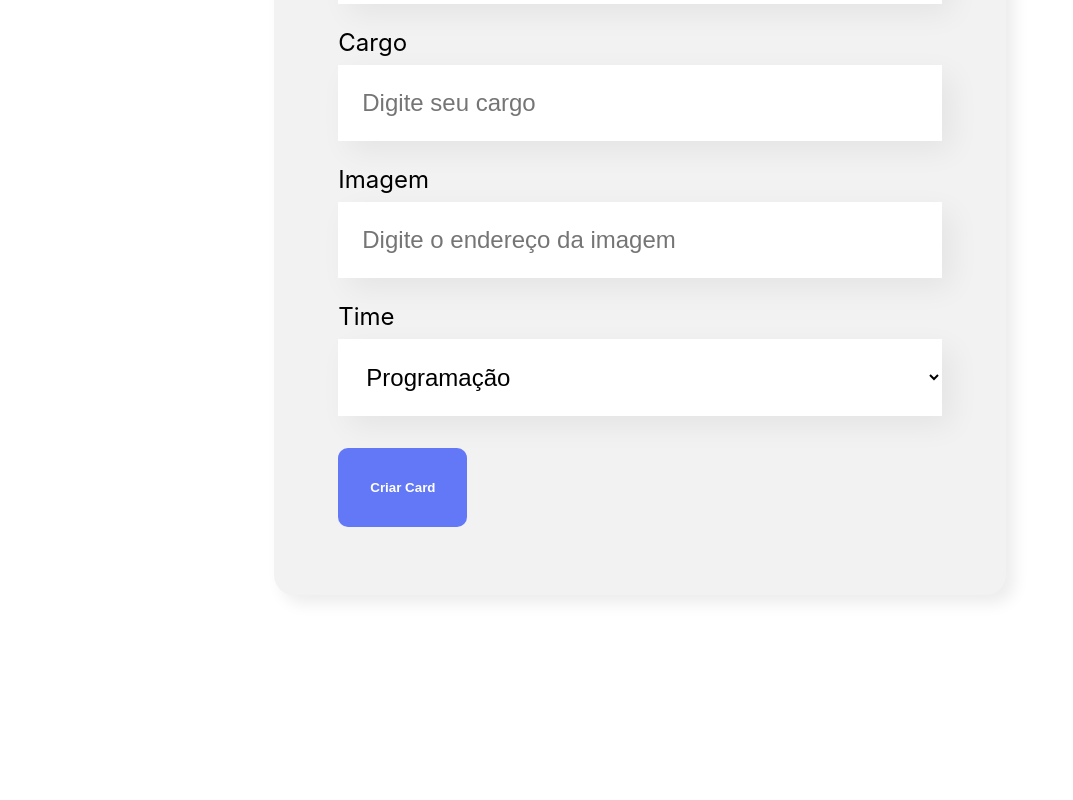
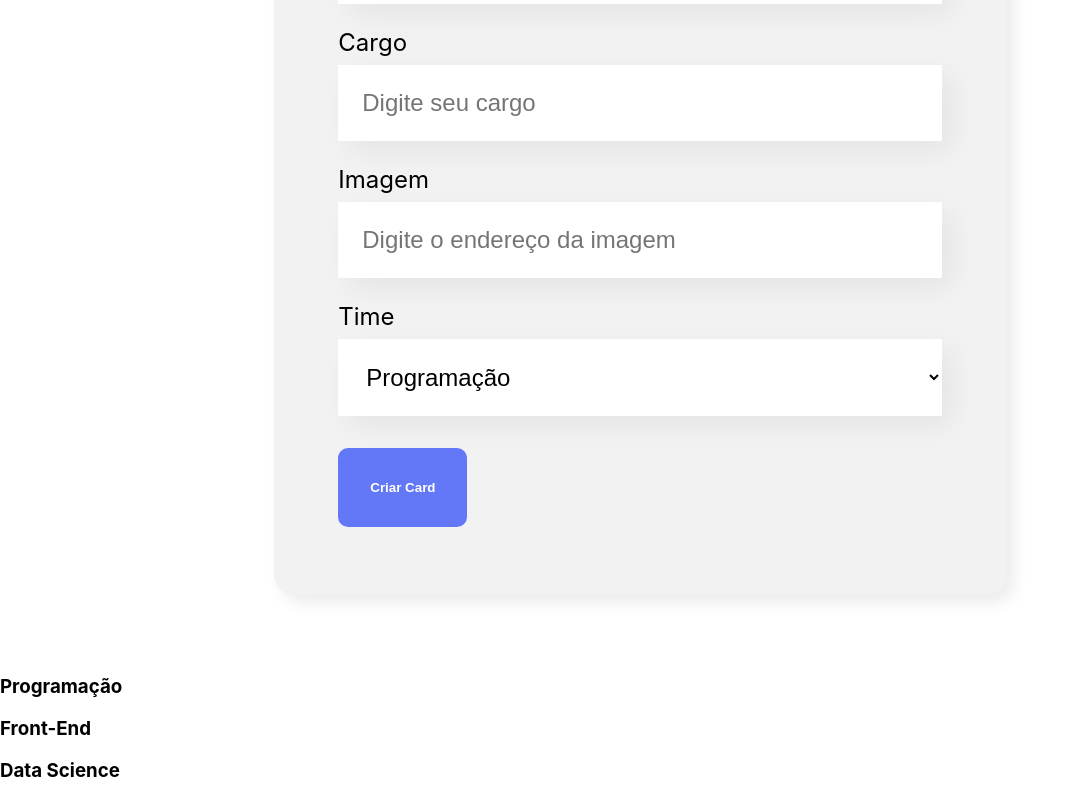
Before and after one commit to Alex-Majdalani/Projeto-Organo, a React (Create React App) app in the folder organo/: page / in a window 1280 px wide. Shown: the part 816-1616 px from the top of the page, without its empty margins (0-1073 px from the left). Before the commit the page ends 1491 px from the top, so only its background shows below. Built offline with nearby package versions, Linux system fonts and the light colour scheme.

Commit message:
Criei o componente Time

```diff
--- a/organo/src/App.js
+++ b/organo/src/App.js
@@ -1,6 +1,7 @@
 import { useState } from "react";
 import Banner from "./componentes/Banner";
 import Formulario from "./componentes/Formulario";
+import Time from "./componentes/Time";
 
 function App() {
   /*Criando estados para os colaboradores */
@@ -19,6 +20,9 @@ function App() {
           aoNovoColaboradorAdicionado(colaborador)
         }
       />
+      <Time nome="Programação" />
+      <Time nome="Front-End" />
+      <Time nome="Data Science" />
     </div>
   );
 }
--- /dev/null
+++ b/organo/src/componentes/Time/index.js
@@ -0,0 +1,11 @@
+import "./Time.css";
+
+const Time = (props) => {
+  return (
+    <section>
+      <h3>{props.nome}</h3>
+    </section>
+  );
+};
+
+export default Time;
```
Also changed, not shown: organo/src/componentes/Time/Time.css (added).
